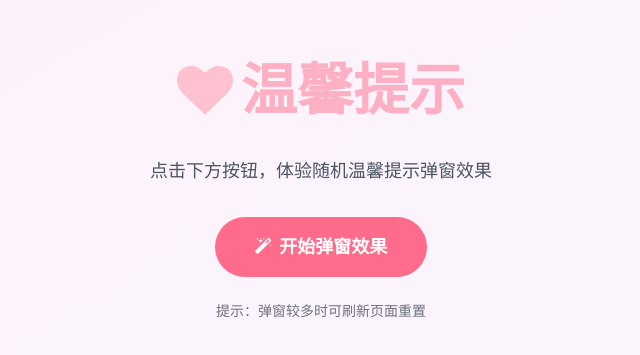
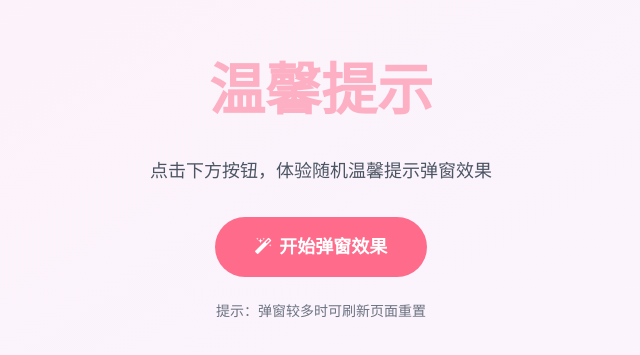
Before and after one commit to ztzxjs/srkl, a plain HTML site: page index.html in a window 1280 px wide. Shown: the part 215-570 px from the top of the page, without its empty margins (319-959 px from the left). Drawn offline with nearby package versions, Linux system fonts and the light colour scheme.

Commit message:
Remove heart icon from title in index.html
Removed heart icon from the title in the main page.

```diff
--- a/index.html
+++ b/index.html
@@ -42,8 +42,9 @@
 <body class="bg-gradient-to-br from-pink-50 to-purple-50 min-h-screen flex flex-col items-center justify-center p-4">
     <!-- 主页面 -->
     <div class="text-center max-w-2xl mx-auto z-10">
+        <!-- 删除了标题前的爱心图标 -->
         <h1 class="text-[clamp(2rem,5vw,3.5rem)] font-bold text-primary mb-6 animate-pulse">
-            <i class="fa fa-heart text-accent mr-2"></i>温馨提示
+            温馨提示
         </h1>
         <p class="text-gray-600 text-lg mb-8">点击下方按钮，体验随机温馨提示弹窗效果</p>
 
```
